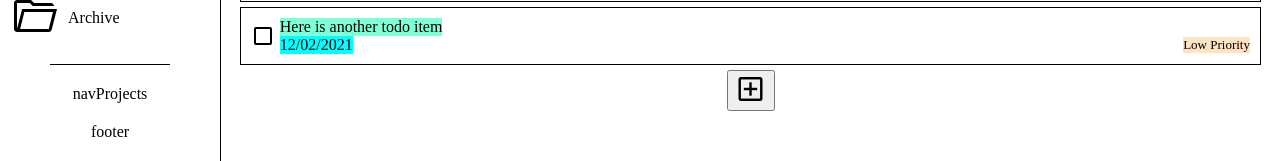
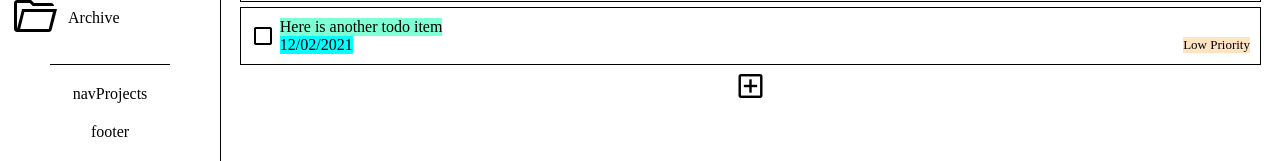
Before and after one commit to joerow/odin-todolist, a website built with webpack: page dist/index.html in a window 1280 px wide. Shown: the part 297-458 px from the top of the page. Built offline with nearby package versions, Linux system fonts and the light colour scheme.

Commit message:
remove def button styling to the add-todo button

```diff
--- a/src/style.css
+++ b/src/style.css
@@ -122,6 +122,11 @@
 
 #add-todo {
   cursor: pointer;
+  border: none;
+  background-color: #ffffff;
+  display: flex;
+  margin: 0;
+  padding: 0;
 }
 
 /* The Modal (background) */
```
